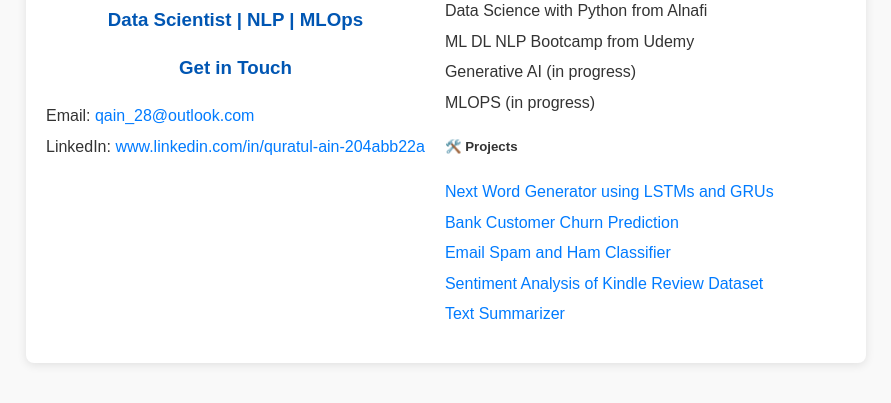
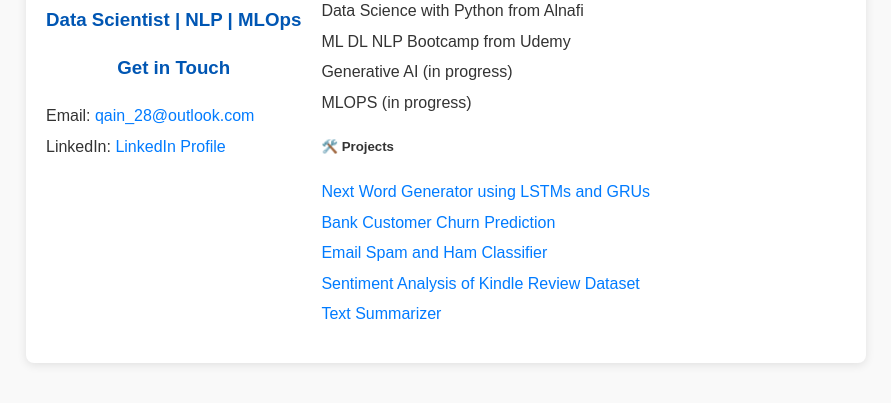
Before and after one commit to QuratulAin20/portfolio, a plain HTML site: page index.html in a window 1280 px wide. Shown: the part 213-616 px from the top of the page, without its empty margins (194-1085 px from the left). Drawn offline with Linux system fonts and the light colour scheme.

Commit message:
Update index.html

```diff
--- a/index.html
+++ b/index.html
@@ -89,7 +89,8 @@
             <h3>Get in Touch</h3>
             <ul class="contact">
                 <li>Email: <a href="mailto:youremail@example.com">qain_28@outlook.com</a></li> <!-- Replace with your actual email -->
-                <li>LinkedIn: <a href="#" target="_blank">www.linkedin.com/in/quratul-ain-204abb22a</a></li> <!-- Replace with your actual LinkedIn link -->
+                <li>LinkedIn: <a href="www.linkedin.com/in/quratul-ain-204abb22a/" target="_blank">LinkedIn Profile</a></li> <!-- Replace with your actual LinkedIn link -->
+
             </ul>
         </div>
 
```
